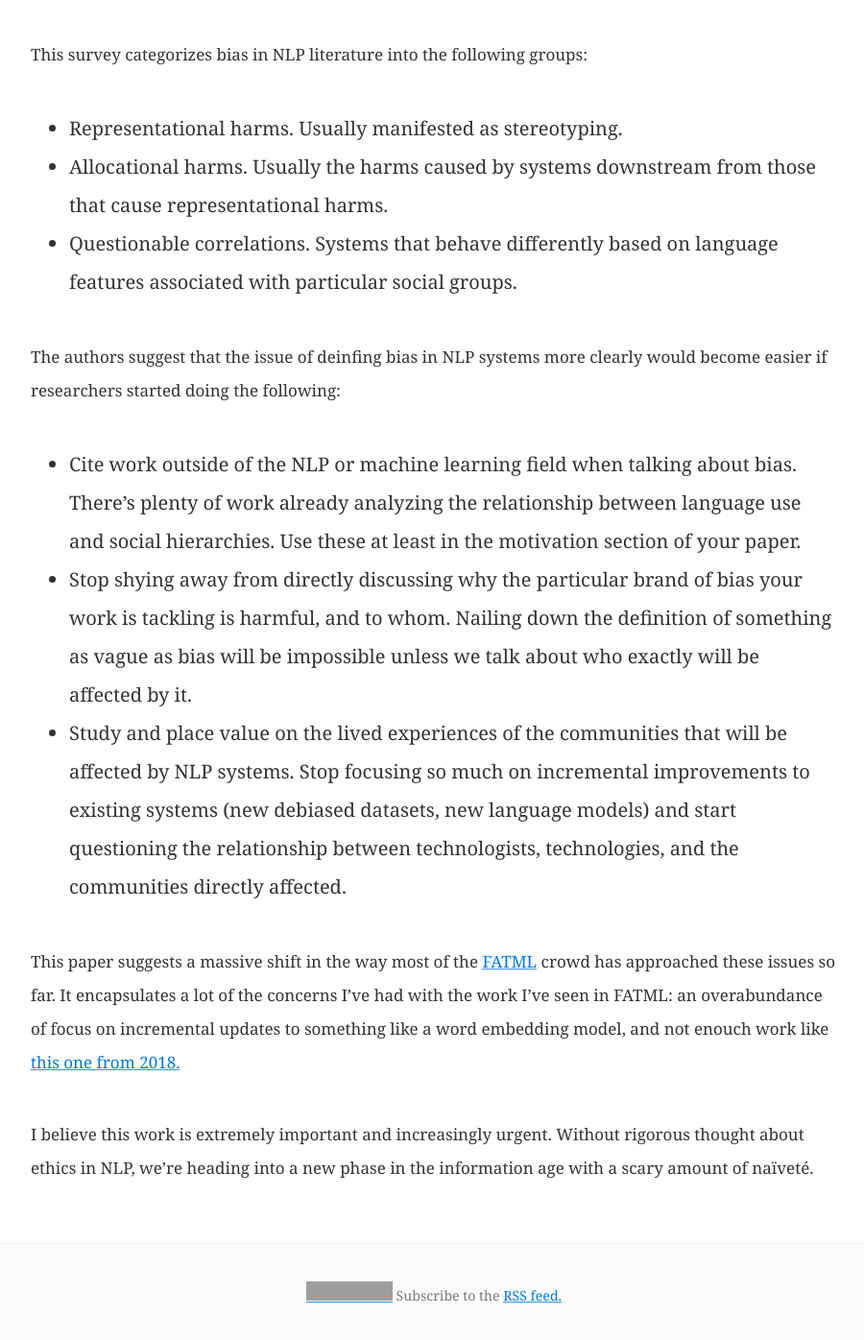
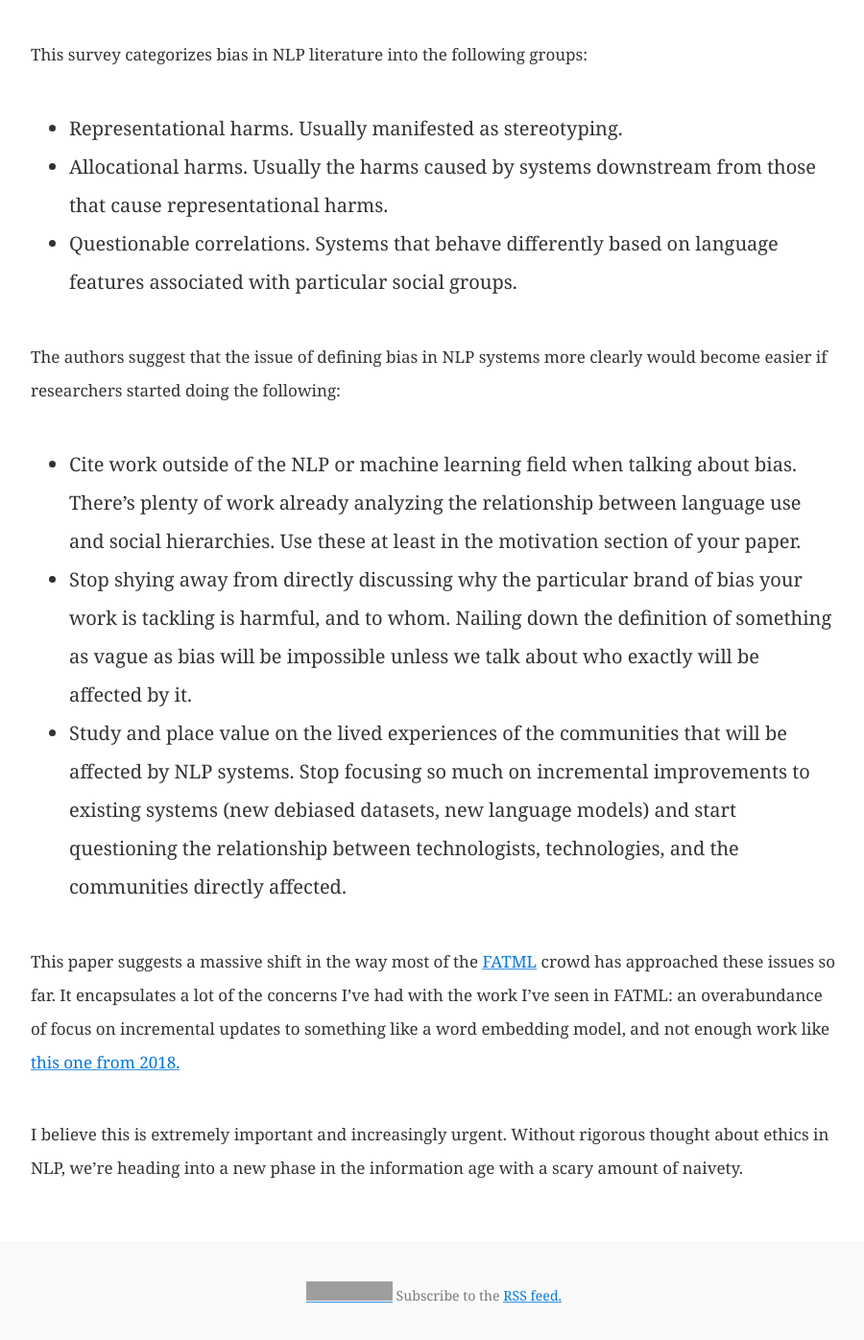
Before and after one commit to premgane/premgane.github.io, a Jekyll site: the page built from _posts/2020-06-10-defining-bias-in-nlp.md, in a window 1280 px wide and 1400 px high, scrolled down 564 px. Shown: the top 1396 px of the window at 96% size, without its empty margins (188-1088 px from the left). Built offline with Jekyll 4.4.1, drawn with Linux system fonts in a browser that asks for light colours; grey boxes are pictures that could not be loaded.

Commit message:
Fix spelling errors

```diff
--- a/_posts/2020-06-10-defining-bias-in-nlp.md
+++ b/_posts/2020-06-10-defining-bias-in-nlp.md
@@ -16,12 +16,12 @@ This survey categorizes bias in NLP literature into the following groups:
 * Allocational harms. Usually the harms caused by systems downstream from those that cause representational harms.
 * Questionable correlations. Systems that behave differently based on language features associated with particular social groups.
 
-The authors suggest that the issue of deinfing bias in NLP systems more clearly would become easier if researchers started doing the following:
+The authors suggest that the issue of defining bias in NLP systems more clearly would become easier if researchers started doing the following:
 
 * Cite work outside of the NLP or machine learning field when talking about bias. There's plenty of work already analyzing the relationship between language use and social hierarchies. Use these at least in the motivation section of your paper.
 * Stop shying away from directly discussing why the particular brand of bias your work is tackling is harmful, and to whom. Nailing down the definition of something as vague as bias will be impossible unless we talk about who exactly will be affected by it.
 * Study and place value on the lived experiences of the communities that will be affected by NLP systems. Stop focusing so much on incremental improvements to existing systems (new debiased datasets, new language models) and start questioning the relationship between technologists, technologies, and the communities directly affected.
 
-This paper suggests a massive shift in the way most of the [FATML](https://www.fatml.org/) crowd has approached these issues so far. It encapsulates a lot of the concerns I've had with the work I've seen in FATML: an overabundance of focus on incremental updates to something like a word embedding model, and not enouch work like [this one from 2018.](https://arxiv.org/pdf/1807.00553.pdf)
+This paper suggests a massive shift in the way most of the [FATML](https://www.fatml.org/) crowd has approached these issues so far. It encapsulates a lot of the concerns I've had with the work I've seen in FATML: an overabundance of focus on incremental updates to something like a word embedding model, and not enough work like [this one from 2018.](https://arxiv.org/pdf/1807.00553.pdf)
 
-I believe this work is extremely important and increasingly urgent. Without rigorous thought about ethics in NLP, we're heading into a new phase in the information age with a scary amount of naïveté.
+I believe this is extremely important and increasingly urgent. Without rigorous thought about ethics in NLP, we're heading into a new phase in the information age with a scary amount of naivety.
```
